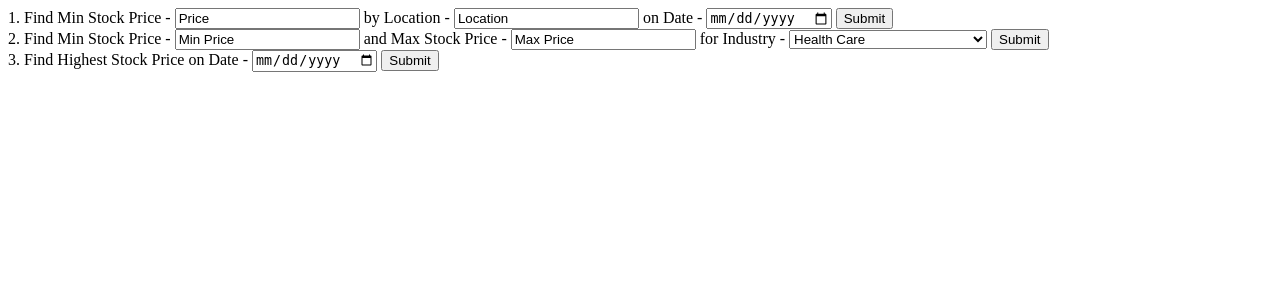
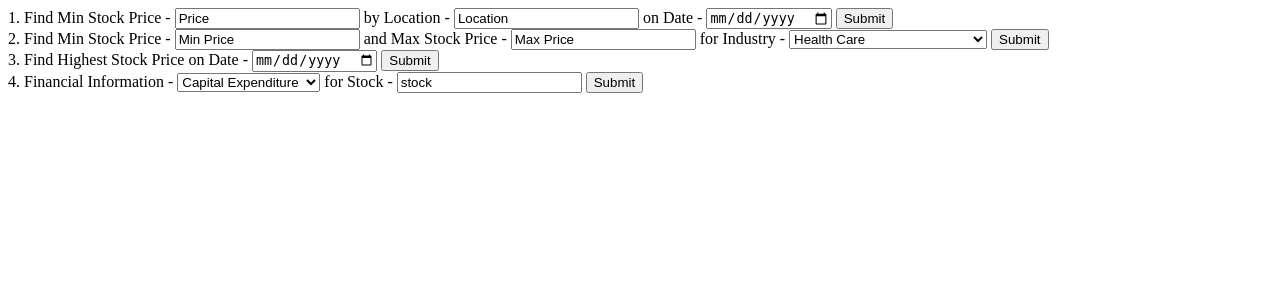
Before and after one commit to danielschnoll/CSCI-4380-Final-Project, a Flask app: page / in a window 1280 px wide. Shown: the top 300 px of the page. Run offline with Flask 2, Linux system fonts and the light colour scheme.

Commit message:
adding html

```diff
--- a/Deliverable 4 - Application/templates/main.html
+++ b/Deliverable 4 - Application/templates/main.html
@@ -34,5 +34,15 @@
             3. Find Highest Stock Price on Date - <input type="date" name="date"> <input type="submit" name="submit3">
         </form>
 
+        <form action="/query" method="POST">
+            4. Financial Information -
+            <select name="Industry">
+                <option value="capital_expenditure">Capital Expenditure</option>
+                <option value="common_stock">Common Stock</option>
+                <option value="current_ratio">Current Ratio</option>
+                <option value="earnings_before_tax">Earnings Before Tax</option>
+              </select>
+            for Stock - <input type="stock" name = "stock" value = "stock" onfocus="this.value=''"> <input type="submit" name="submit3">
+        </form>
     </body>
 </html>
```
Also changed, not shown: Deliverable 4 - Application/query.py (+13 -1 lines).
